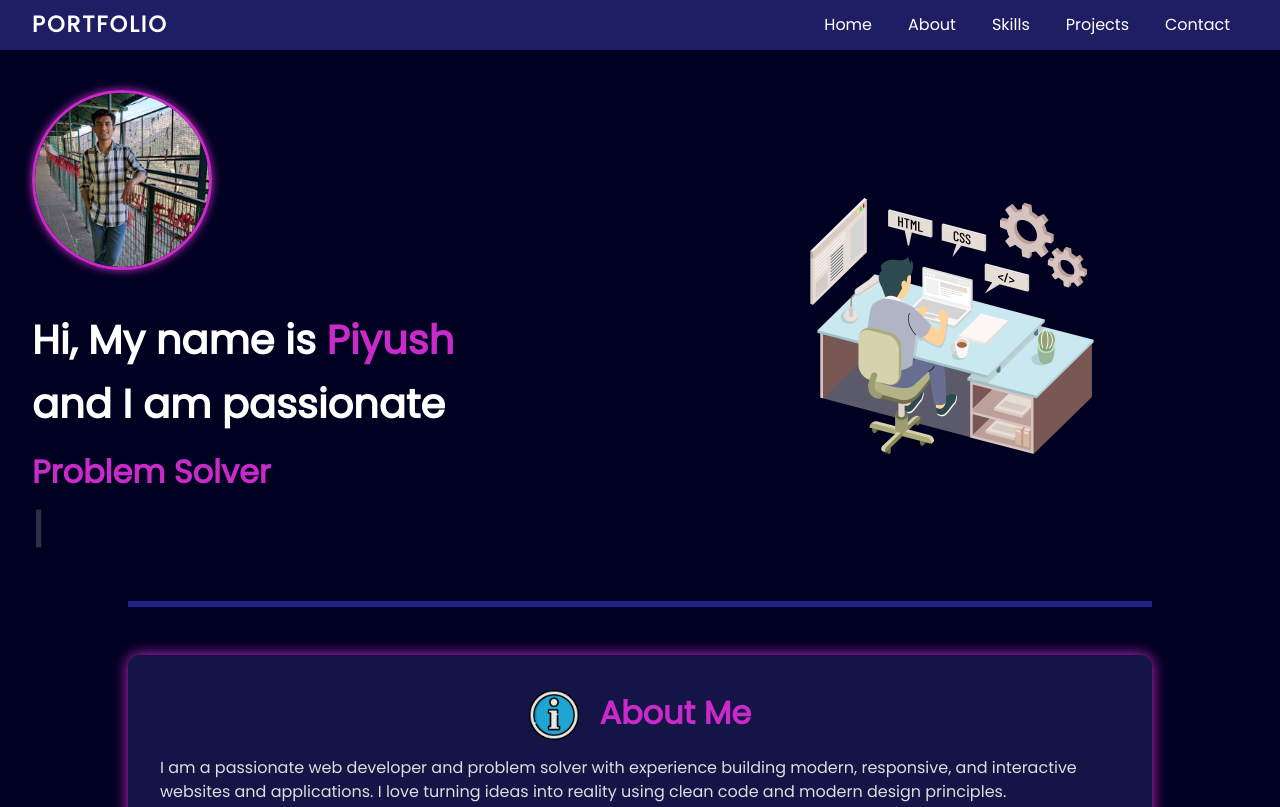
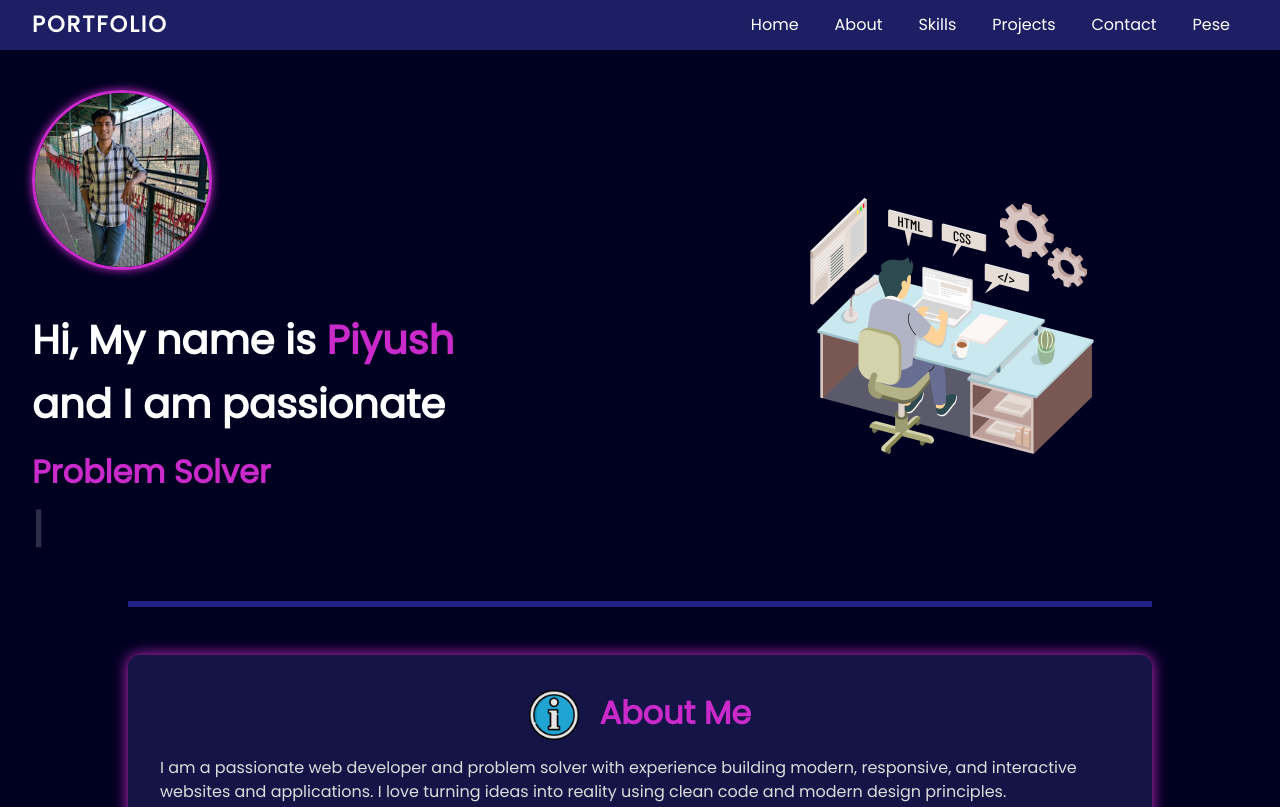
Before and after one commit to piyushsq/portfolio, a plain HTML site: page index.html in a window 1280 px wide. Shown: the top 807 px of the page. Drawn offline with nearby package versions, Linux system fonts and the light colour scheme.

Commit message:
Update index.html final change

```diff
--- a/index.html
+++ b/index.html
@@ -313,6 +313,8 @@
           <li><a href="#services">Skills</a></li>
           <li><a href="#projects">Projects</a></li>
           <li><a href="#contact">Contact</a></li>
+          <li><a href="pese.html">Pese</a></li>
+
         </ul>
       </div>
     </nav>
```
